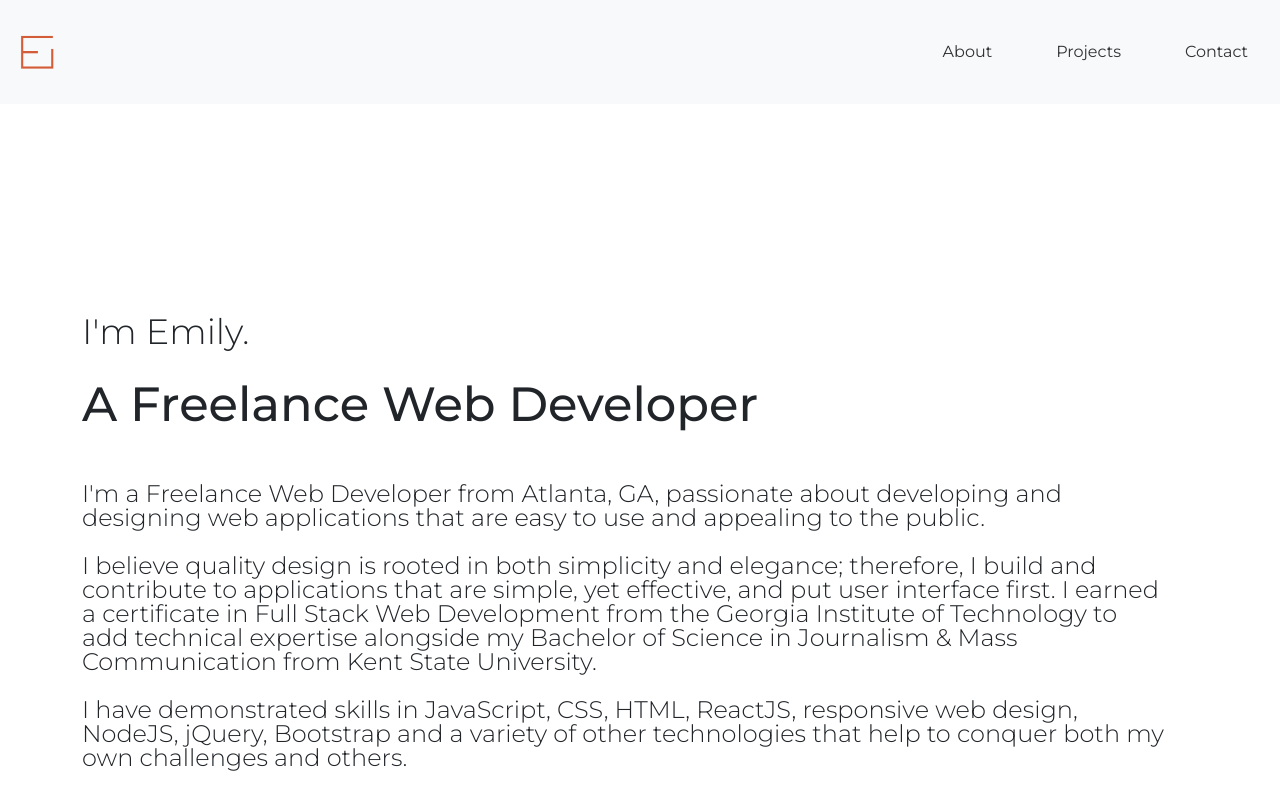
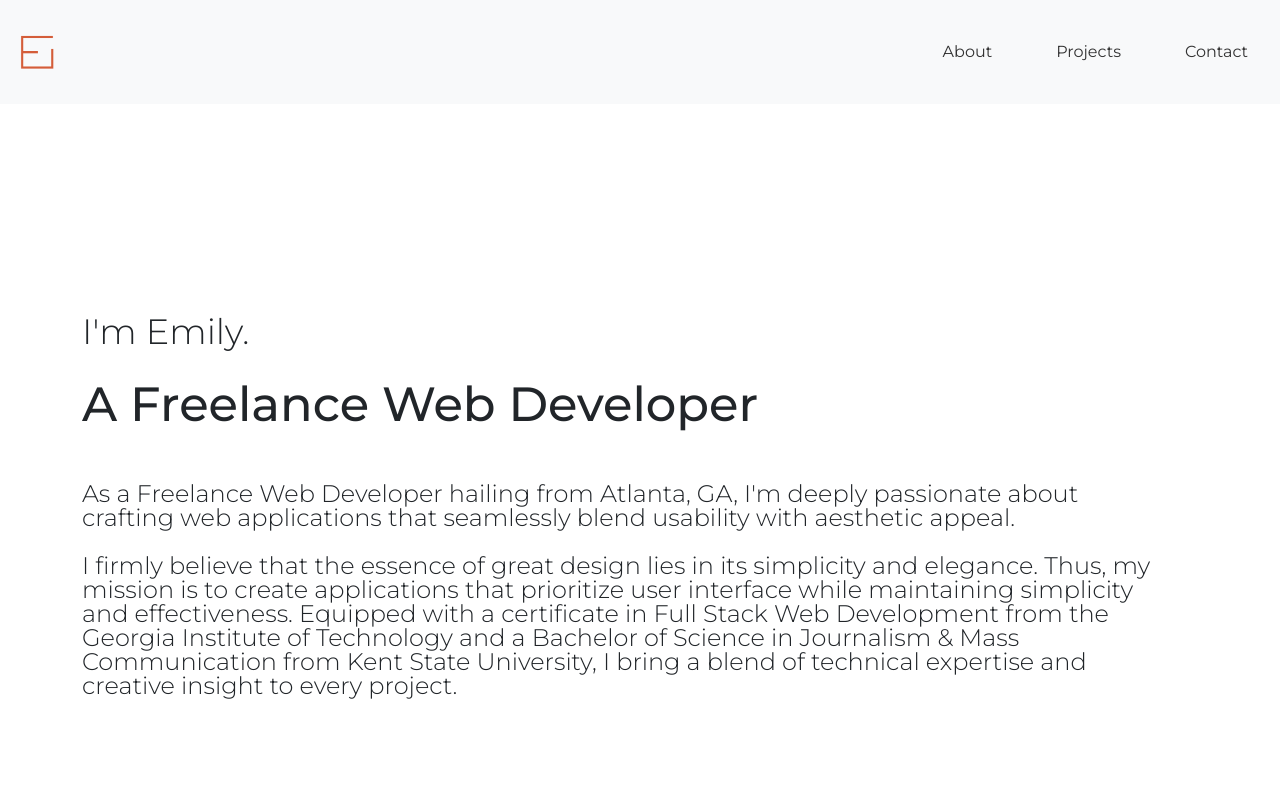
Before and after one commit to emilyjwilbur/port, a React (Create React App) app: page /about in a window 1280 px wide. Shown: the top 800 px of the page. Built offline with nearby package versions, Linux system fonts and the light colour scheme; a web font is replaced by a local one.

Commit message:
About info update

```diff
--- a/src/pages/About.js
+++ b/src/pages/About.js
@@ -24,16 +24,15 @@ const AboutPageStyles = styled.div`
 
     span {
       background-color: gray;
-      color:white;
-      padding: .5rem;
+      color: white;
+      padding: 0.5rem;
       border-radius: 3px;
-      margin:10px;
+      margin: 10px;
     }
   }
   .about_heading {
     font-size: 3rem;
     margin-bottom: 3rem;
-
   }
   .about_info {
     margin-bottom: 4rem;
@@ -41,12 +40,11 @@ const AboutPageStyles = styled.div`
       max-width: 100%;
     }
   }
-  .about_info_items{
-    margin-top:10rem;
-
+  .about_info_items {
+    margin-top: 10rem;
   }
-.about_info_item{
-    margin-top:10rem;
+  .about_info_item {
+    margin-top: 10rem;
   }
 `;
 
@@ -56,92 +54,58 @@ export default function About() {
       <div className="container">
         <div className="top-section">
           <div className="left">
-            <p className="about_subheading">
-              I'm Emily.
-              </p>
-            <h2 className="about_heading">
-              A Freelance Web Developer
-            </h2>
+            <p className="about_subheading">I'm Emily.</p>
+            <h2 className="about_heading">A Freelance Web Developer</h2>
             <div className="about_info">
               <PText>
-                I'm a Freelance Web Developer from Atlanta, GA, passionate
-                about developing and designing web applications that are easy to use and
-                appealing to the public. <br /> <br />
-                I believe quality design is rooted in both simplicity and
-                elegance; therefore, I build and contribute to applications that
-                are simple, yet effective, and put user interface first. I
-                earned a certificate in Full Stack Web Development from the
-                Georgia Institute of Technology to add technical expertise
-                alongside my Bachelor of Science in Journalism & Mass
-                Communication from Kent State University. <br /> <br />I have
-                demonstrated skills in JavaScript, CSS, HTML, ReactJS,
-                responsive web design, NodeJS, jQuery, Bootstrap and a variety
-                of other technologies that help to conquer both my own
-                challenges and others.
+                As a Freelance Web Developer hailing from Atlanta, GA, I'm
+                deeply passionate about crafting web applications that
+                seamlessly blend usability with aesthetic appeal. <br /> <br />{" "}
+                I firmly believe that the essence of great design lies in its
+                simplicity and elegance. Thus, my mission is to create
+                applications that prioritize user interface while maintaining
+                simplicity and effectiveness. Equipped with a certificate in
+                Full Stack Web Development from the Georgia Institute of
+                Technology and a Bachelor of Science in Journalism & Mass
+                Communication from Kent State University, I bring a blend of
+                technical expertise and creative insight to every project.
               </PText>
             </div>
-
           </div>
           <div className="right"></div>
         </div>
         <div className="about_info_items">
           <div className="about_info_item">
-
             <AboutInfoItem
               title="Education"
               items={[
-                    'Kent State University | BS in Journalism & Mass Communication',
-                    'Georgia Institute of Technology | Certificate in Full-Stack Web Development'
+                "Kent State University | BS in Journalism & Mass Communication",
+                "Georgia Institute of Technology | Certificate in Full-Stack Web Development",
               ]}
-
             />
           </div>
 
           <div className="about_info_item">
             <AboutInfoItem
               title="FrontEnd"
-                items={[
-                    'HTML',
-                    'CSS',
-                    'JavaScript',
-                    'jQuery',
-                    'React',
-                ]}
-
+              items={["HTML", "CSS", "JavaScript", "jQuery", "React"]}
             />
           </div>
 
           <div className="about_info_item">
             <AboutInfoItem
               title="BackEnd"
-                items={[
-                    'Node',
-                    'Express',
-                    'MongoDB',
-                    'MySql',
-                    'Firebase'
-                ]}
-
+              items={["Node", "Express", "MongoDB", "MySql", "Firebase"]}
             />
           </div>
 
           <div className="about_info_item">
             <AboutInfoItem
               title="Design"
-                items={[
-                    'Photoshop',
-                    'Figma',
-                    'InDesign',
-                    'Illustrator',
-
-                ]}
-
+              items={["Photoshop", "Figma", "InDesign", "Illustrator"]}
             />
           </div>
-
-
         </div>
-
       </div>
       <ContactBanner />
     </AboutPageStyles>
```
Lines whose indentation alone changed are shown as unchanged.
